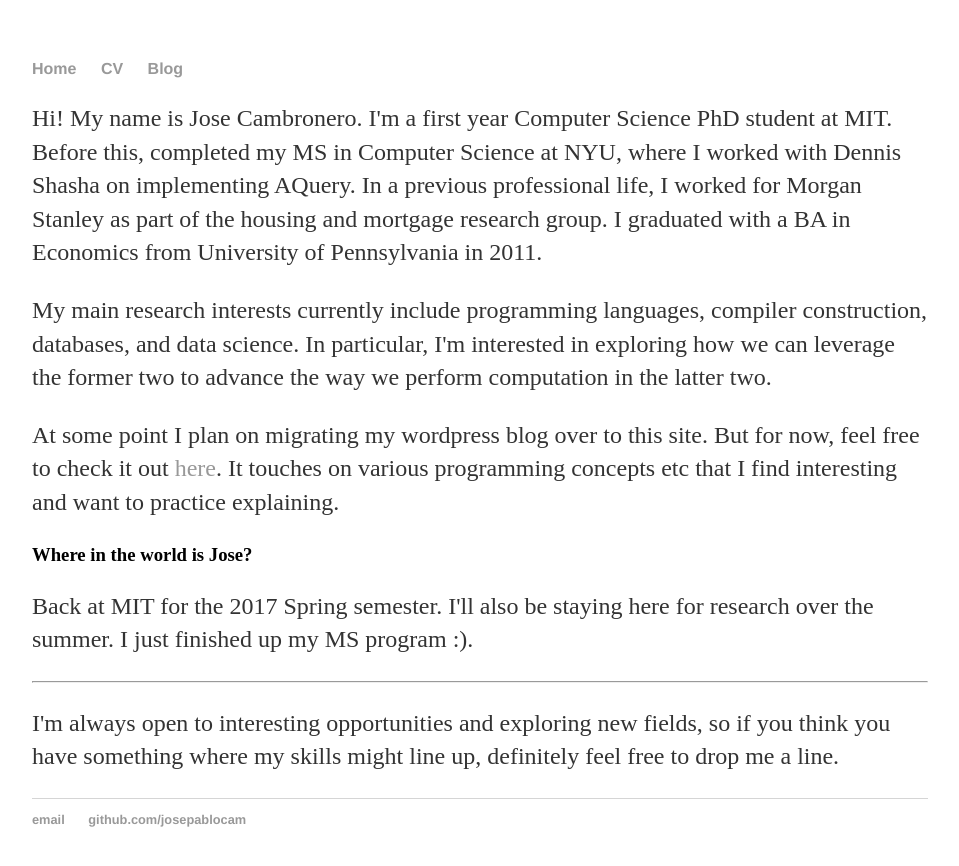
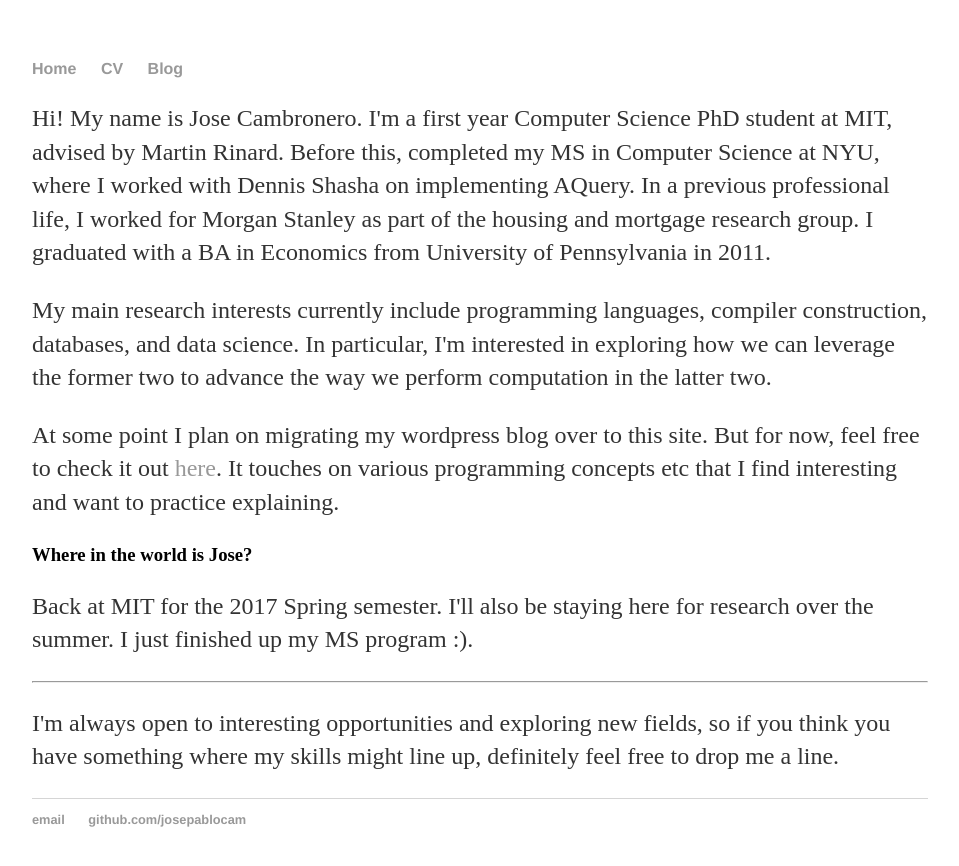
Before and after one commit to josepablocam/josepablocam.github.io, a Jekyll site: the page built from index.md, in a window 1280 px wide. Shown: the top 866 px of the page, without its empty margins (160-1119 px from the left). Built offline with Jekyll 4.4.1, drawn with Linux system fonts in a browser that asks for light colours.

Commit message:
added advisor

```diff
--- a/index.md
+++ b/index.md
@@ -4,7 +4,7 @@
 ---
 
 Hi! My name is Jose Cambronero. I'm a first year Computer Science PhD
-student at MIT. Before this, completed my MS in Computer Science at NYU,
+student at MIT, advised by Martin Rinard. Before this, completed my MS in Computer Science at NYU,
 where I worked with Dennis Shasha on implementing AQuery. In a previous
 professional life, I worked for Morgan Stanley as part of the
 housing and mortgage research group. I graduated with a BA in Economics
```
